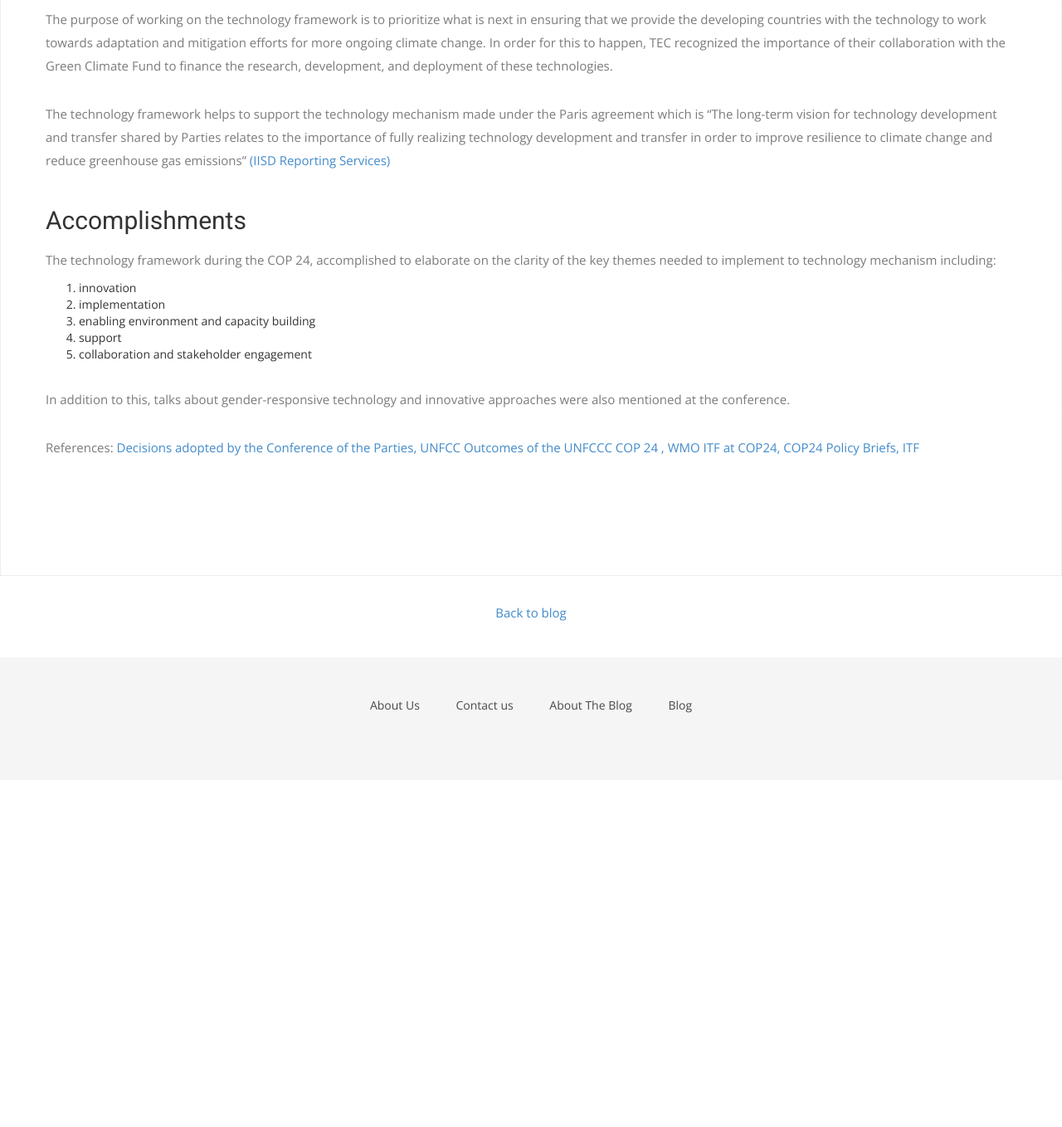
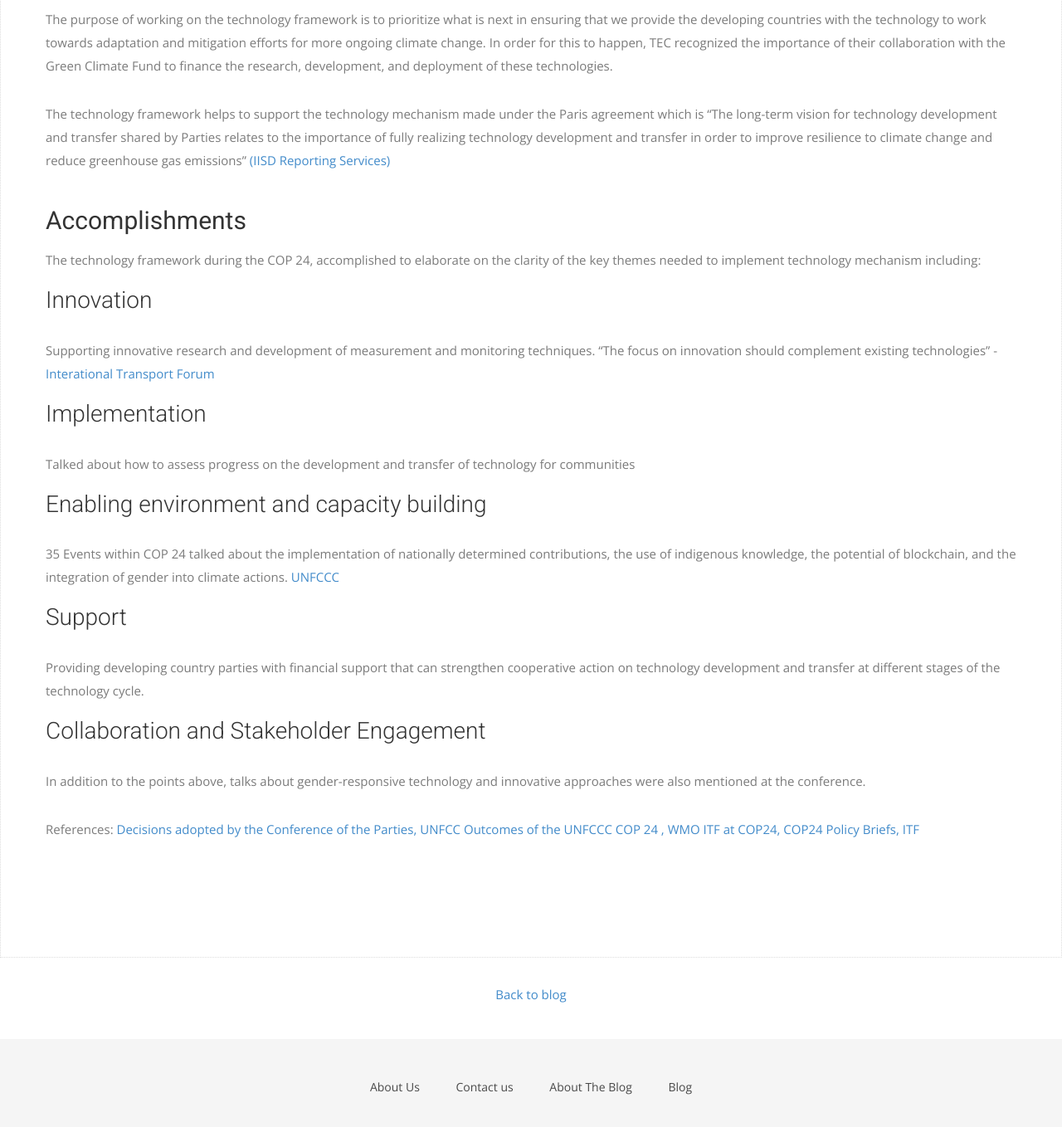
Before and after one commit to morutkin/morutkin.github.io, a Jekyll site: the page built from _posts/2019-09-30-new-post.md, in a window 1280 px wide and 1400 px high, scrolled down 1620 px. Shown: the top 1358 px of the window at 83% size. Built offline with Jekyll 4.4.1, drawn with Linux system fonts in a browser that asks for light colours; nearby versions of some CDN libraries; some web fonts are replaced; before the commit the page ends 2560 px from its top, so only the background shows below that.

Commit message:
Update 2019-09-30-new-post.md

```diff
--- a/_posts/2019-09-30-new-post.md
+++ b/_posts/2019-09-30-new-post.md
@@ -21,23 +21,33 @@
 The technology framework helps to support the technology mechanism made under the Paris agreement which is  “The long-term vision for technology development and transfer shared by Parties relates to the importance of fully realizing technology development and transfer in order to improve resilience to climate change and reduce greenhouse gas emissions” [(IISD Reporting Services)][IISD]
 
 ## Accomplishments
-The technology framework during the COP 24, accomplished to elaborate on the clarity of the key themes needed to implement to technology mechanism including:
+The technology framework during the COP 24, accomplished to elaborate on the clarity of the key themes needed to implement technology mechanism including:
 
 
-1. innovation
-2. implementation
-3. enabling environment and capacity building
-4. support
-5. collaboration and stakeholder engagement
+### Innovation
+Supporting innovative research and development of measurement and monitoring techniques. "The focus on innovation should complement existing technologies" -
+[Interational Transport Forum][itf]
 
-In addition to this, talks about gender-responsive technology and innovative approaches were also mentioned at the conference.
+### Implementation
+Talked about how to assess progress on the development and transfer of technology for communities
+
+### Enabling environment and capacity building
+ 35 Events within COP 24 talked about the implementation of nationally determined contributions, the use of indigenous knowledge, the potential of blockchain, and the integration of gender into climate actions. [UNFCCC][unfcccc]
+
+### Support
+Providing developing country parties with financial support that can strengthen cooperative action on technology development and transfer at different stages of the technology cycle.
+
+### Collaboration and Stakeholder Engagement
+
+In addition to the points above, talks about gender-responsive technology and innovative approaches were also mentioned at the conference.
 
 References:
 [Decisions adopted by the Conference of the Parties, UNFCC][ccc]
 [Outcomes of the UNFCCC COP 24 , WMO][wmo]
 [ITF at COP24, COP24 Policy Briefs, ITF][itf]
 
-[wmo]: https://www.wmo.int/edistrib_exped/grp_prs/_en/02151-2019-CLW-CLPA-CCA-UNFCCC-COP24-3rd_en.pdf
+[wmo]: https://www.wmo.int/edistrib_exped/grp_prs/_en/ 02151-2019-CLW-CLPA-CCA-UNFCCC-COP24-3rd_en.pdf
 [ccc]: https://unfccc.int/sites/default/files/resource/cp2018_10_add2_advance.pdf#page=3
 [IISD]: http://sdg.iisd.org/events/unfccc-cop-24/
 [itf]: https://www.itf-oecd.org/cop24
+[unfcccc]: https://unfccc.int/news/cop24-capacity-building-hub-officially-opened
```
